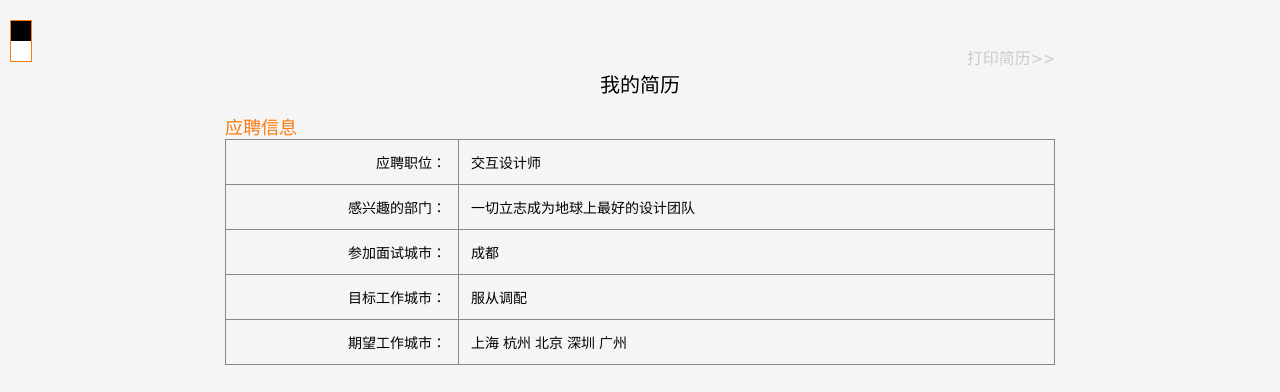
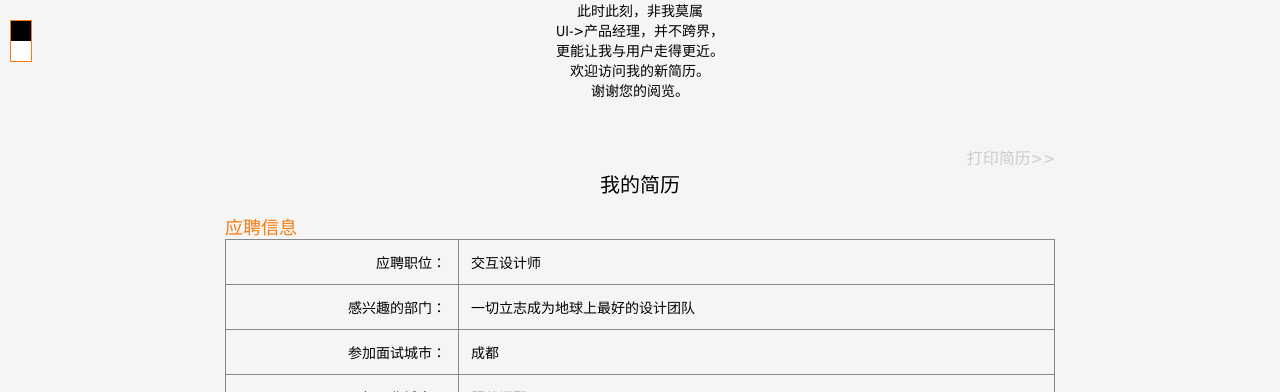
Before and after one commit to js233/js233.github.io, a plain HTML site: page index.html in a window 1280 px wide. Shown: the top 392 px of the page. Drawn offline with nearby package versions, Linux system fonts and the light colour scheme.

Commit message:
Update index.html

```diff
--- a/index.html
+++ b/index.html
@@ -7,6 +7,13 @@
 <script src="https://code.jquery.com/jquery-2.2.3.min.js" type="text/javascript"></script>
 </head>
 <body id="previewpage2" ng-cloak>
+	<div style="background: '#999'; border: '#666'; border-radius: 10; font-size: 18; text-align: center">
+	  <div>此时此刻，非我莫属</div>
+	  <div>UI->产品经理，并不跨界，</div>
+	  <div>更能让我与用户走得更近。</div>
+	  <div>欢迎访问我的新简历。</div>
+	  <div>谢谢您的阅览。</div>
+	</div>
 	<div id="content" class="width980">
 		<div style="position:fixed;top: 10px;left: 25%;color: darkgray;display:none">
 			<div style="margin-left: 600px;text-indent: 0.1em;">本简历自豪地采用Angular</div>
```
